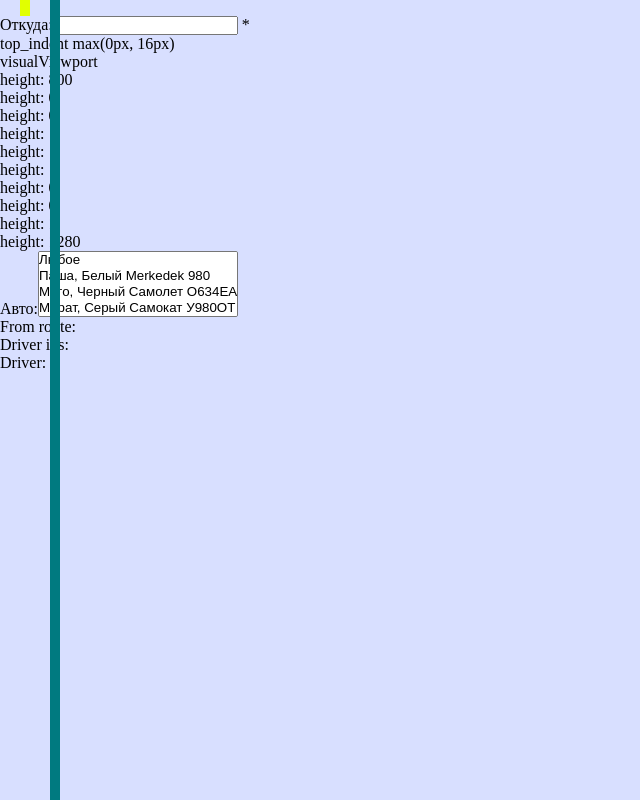
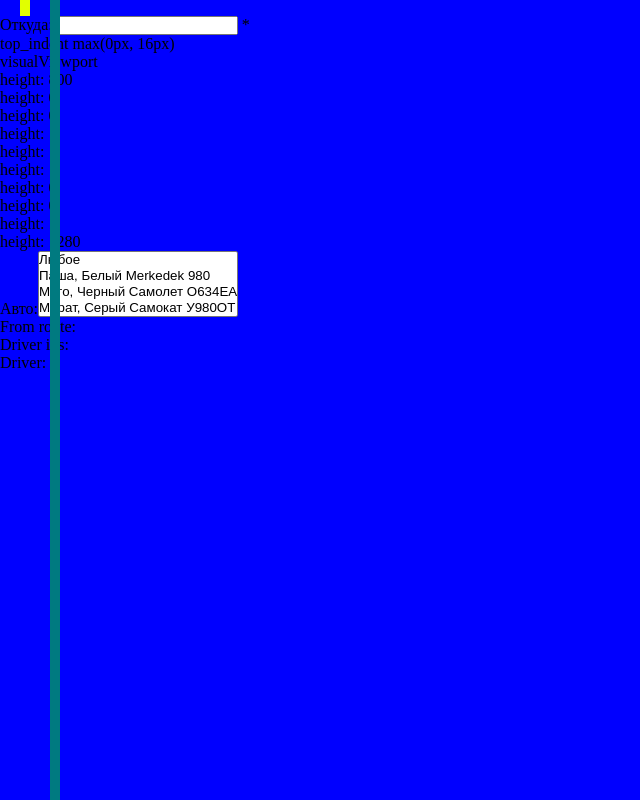
Before and after one commit to mansMS/taxi-front, a React (Vite) app: page / in a window 1280 px wide. Shown: the whole page, without its empty margins (0-640 px from the left). Built offline with nearby package versions, Linux system fonts and the light colour scheme.

Commit message:
chore: attempt to create pwa 42

```diff
--- a/src/index.scss
+++ b/src/index.scss
@@ -76,42 +76,23 @@ div {
   padding: 10px;
 } */
 
-:root {
-  // --top-ind: var(env(safe-area-inset-top), 0);
-  --top-indent: max(env(safe-area-inset-top), 16px);
-}
-
-html {
-  // height: 100%;
-  // // min-height: var(--top-ind);
-  // /* background-color: rgba(255, 0, 0, 0.152); */
-  // /*
-  // padding: env(safe-area-inset-top) env(safe-area-inset-right) env(safe-area-inset-bottom) env(safe-area-inset-left);
-  // background-attachment: fixed;
-  // background-image: url('/public/favicon-96x96.png');
-  // background-position: center;
-  // background-repeat: no-repeat;
-  // background-size: cover; */
-}
-
-@supports (-webkit-touch-callout: none) {
-
-
-  html {
-    height: calc(100% + var(--top-indent));
-  }
-}
-
 * {
   margin: 0;
   padding: 0;
 }
 
-// div {
-//   margin: 20px;
-// }
+:root {
+  --top-indent: max(env(safe-area-inset-top), 16px);
+}
+
+html {
+  background: red;
+}
 
 body {
-  // height: 100%;
-  background-color: rgba(0, 51, 255, 0.152);
+  background: green;
 }
+
+#root {
+  background: blue;
+}
```
